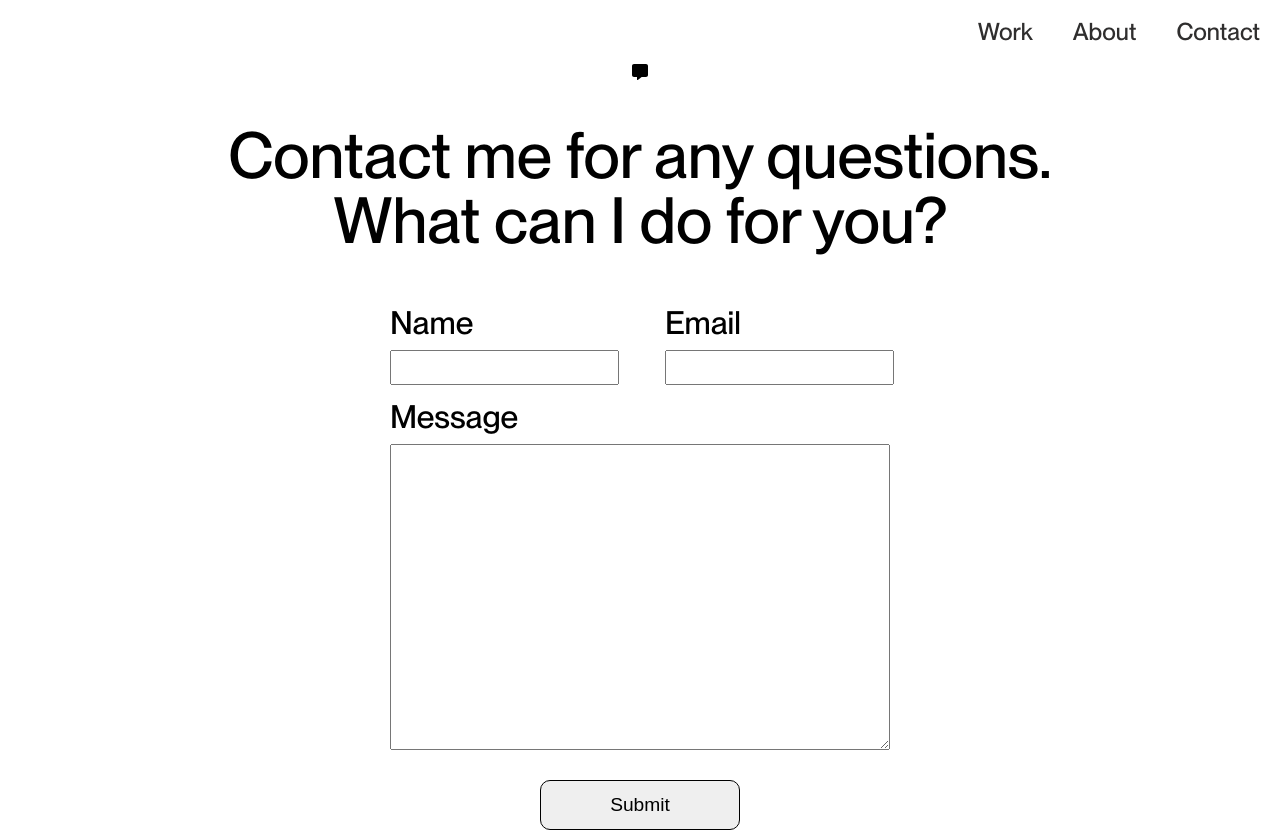
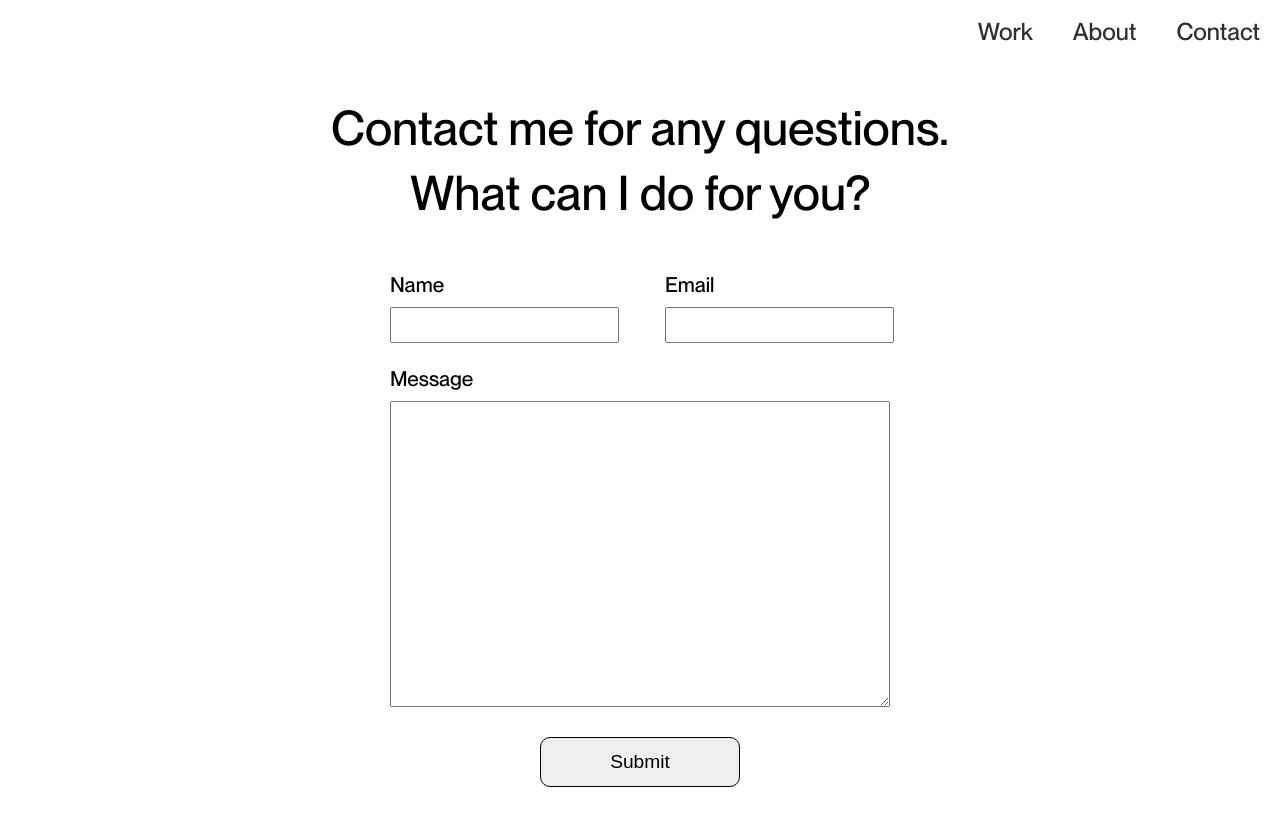
Before and after one commit to taerichard/port2, a React (Create React App) app: page /contact in a window 1280 px wide. After the commit the page ends 800 px from the top, so only its background shows below. Built offline with nearby package versions, Linux system fonts and the light colour scheme.

Commit message:
working on email feature on contact form page

```diff
--- a/package.json
+++ b/package.json
@@ -3,19 +3,17 @@
   "version": "0.1.0",
   "private": true,
   "dependencies": {
-    "@fortawesome/fontawesome-svg-core": "^6.2.0",
-    "@fortawesome/free-regular-svg-icons": "^6.2.0",
-    "@fortawesome/free-solid-svg-icons": "^6.2.0",
-    "@fortawesome/react-fontawesome": "^0.2.0",
     "@testing-library/jest-dom": "^5.16.5",
     "@testing-library/react": "^13.4.0",
     "@testing-library/user-event": "^13.5.0",
+    "emailjs-com": "^3.2.0",
     "i": "^0.3.7",
     "install": "^0.13.0",
     "npm": "^8.19.2",
     "programming-languages-logos": "^0.0.3",
     "react": "^18.2.0",
     "react-dom": "^18.2.0",
+    "react-icons": "^4.4.0",
     "react-router-dom": "^6.4.0",
     "react-scripts": "5.0.1",
     "web-vitals": "^2.1.4"
--- a/src/App.js
+++ b/src/App.js
@@ -5,6 +5,7 @@ import ContactPage from "./pages/ContactPage";
 import Work from "./pages/Work";
 import Konbini from "./pages/Konbini";
 import NorthCreek from "./pages/NorthCreek";
+import React from "react";
 
 function App() {
   return (
--- a/src/components/about/styles/aboutServiceCardStyles.css
+++ b/src/components/about/styles/aboutServiceCardStyles.css
@@ -9,7 +9,7 @@
   cursor: pointer;
   display: flex;
   justify-content: space-between;
-  padding-bottom: 28px;
+  padding-bottom: 50px;
   padding-top: 28px;
   grid-column-start: 1;
   grid-column-end: 9;
--- a/src/components/work/Designs.js
+++ b/src/components/work/Designs.js
@@ -7,8 +7,12 @@ import konbiniDesign from "../../resources/images/designs/konbiniDesign.jpg";
 import languageImage from "../../resources/images/designs/languages.png";
 import librariesImage from "../../resources/images/designs/libraries.png";
 import designTools from "../../resources/images/designs/designTools.png";
-import { FontAwesomeIcon } from "@fortawesome/react-fontawesome";
-import { faCode, faBook, faPenNib } from "@fortawesome/free-solid-svg-icons";
+import { IconContext } from "react-icons";
+import { BsCode } from "react-icons/bs";
+import {
+  MdOutlineLibraryAddCheck,
+  MdOutlineDesignServices,
+} from "react-icons/md";
 
 //https://www.youtube.com/watch?v=SK9AlIbexOE&ab_channel=MonsterlessonsAcademy
 // https://mattfarley.ca/
@@ -39,13 +43,14 @@ const Designs = () => {
   ]);
 
   return (
+    <IconContext.Provider value={{ size: "4em" }}>
       <div className="design-container">
         <div className="design-mainTitle">
           <h1>Development Skills</h1>
         </div>
         <div className="design-skills">
           <div className="design design-languages">
-          <FontAwesomeIcon icon={faCode} size="3x" />
+            <BsCode size="4em" />
             <h2 className="design-title">Languages</h2>
             <ul className="design-items">
               <li className="design-item">Javascript</li>
@@ -55,7 +60,8 @@ const Designs = () => {
             </ul>
           </div>
           <div className="design design-framework">
-          <FontAwesomeIcon icon={faBook} size="3x" />
+            <MdOutlineLibraryAddCheck />
+
             <h2 className="design-title">Frameworks</h2>
             <ul className="design-items">
               <li className="design-item">React</li>
@@ -65,7 +71,7 @@ const Designs = () => {
             </ul>
           </div>
           <div className="design design-design">
-          <FontAwesomeIcon icon={faPenNib} size="3x" />
+            <MdOutlineDesignServices />
             <h2 className="design-title">Design Tools</h2>
             <ul className="design-items">
               <li className="design-item">Figma</li>
@@ -74,7 +80,15 @@ const Designs = () => {
             </ul>
           </div>
         </div>
-      {/* <div className="design-col">
+      </div>
+    </IconContext.Provider>
+  );
+};
+
+export default Designs;
+
+{
+  /* <div className="design-col">
         <div className="design-list-container">
           <ul className="design-lists">
             {images.map(({ id, title, imgSrc }) => {
@@ -99,9 +113,5 @@ const Designs = () => {
             src={images.filter((image) => image.id == selectedId)[0].imgSrc}
           />
         </div>
-      </div> */}
-    </div>
-  );
-};
-
-export default Designs;
+      </div> */
+}
--- a/src/components/work/styles/designStyles.css
+++ b/src/components/work/styles/designStyles.css
@@ -11,6 +11,7 @@
   font-size: 6rem;
   font-weight: 500;
   line-height: 45px;
+  text-align: center;
 }
 
 .design-list-image {
@@ -85,6 +86,7 @@
   }
 
   .design-mainTitle h1 {
+    margin: 0;
     text-align: center;
   }
 }
--- a/src/index.js
+++ b/src/index.js
@@ -2,7 +2,6 @@ import React from "react";
 import ReactDOM from "react-dom/client";
 import App from "./App";
 import { BrowserRouter } from "react-router-dom";
-import { FontAwesomeIcon } from "@fortawesome/react-fontawesome";
 
 const root = ReactDOM.createRoot(document.getElementById("root"));
 root.render(
--- a/src/pages/ContactPage.js
+++ b/src/pages/ContactPage.js
@@ -1,13 +1,14 @@
 import React from "react";
 import "./styles/contactPageStyles.css";
 import ContactSection from "../components/work/Contact";
-import { FontAwesomeIcon } from "@fortawesome/react-fontawesome";
-import { faM, faMessage } from "@fortawesome/free-solid-svg-icons";
+import { send } from "emailjs-com";
 
+//service_32vtkct
+
+// https://www.youtube.com/watch?v=aor9hlcODUE&ab_channel=EricMurphy
 function ContactPage() {
   return (
     <div className="contactPage-container">
-      <FontAwesomeIcon icon={faMessage} color="light" />
       <h1 className="contactPage-title">
         Contact me for any questions.
         <br /> What can I do for you?
--- a/src/pages/styles/contactPageStyles.css
+++ b/src/pages/styles/contactPageStyles.css
@@ -9,19 +9,24 @@
   /* border: 2px solid green; */
 }
 .contactPage-title {
-  font-size: 4rem;
+  font-size: 3rem;
   font-weight: 400;
   line-height: 65px;
   text-align: center;
 }
 
 label {
-  font-size: 2rem;
+  font-size: 1.3rem;
   display: block;
-  padding-bottom: 15px;
+  padding-bottom: 10px;
   padding-top: 15px;
 }
 
+input,
+textarea {
+  font-family: Neue Montreal;
+  font-size: 1.3rem;
+}
 input {
   display: inline-block;
   height: 40%;
```
Also changed, not shown: 1 other file (tests, documents, lock files or other folders). Lines whose indentation alone changed are shown as unchanged.
